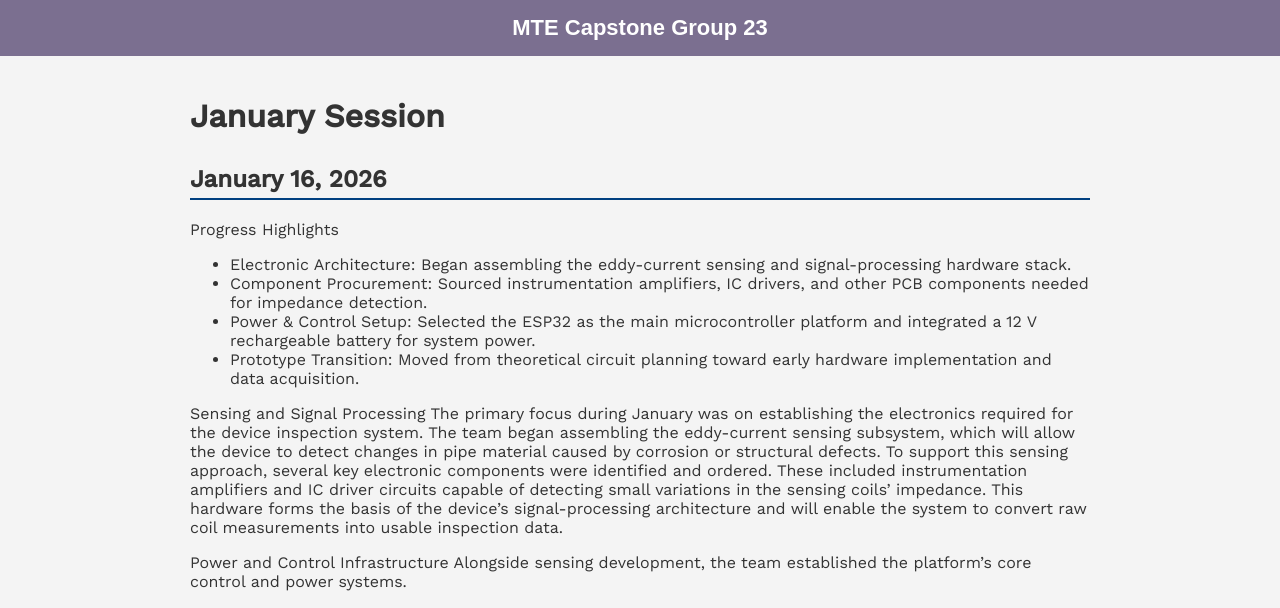
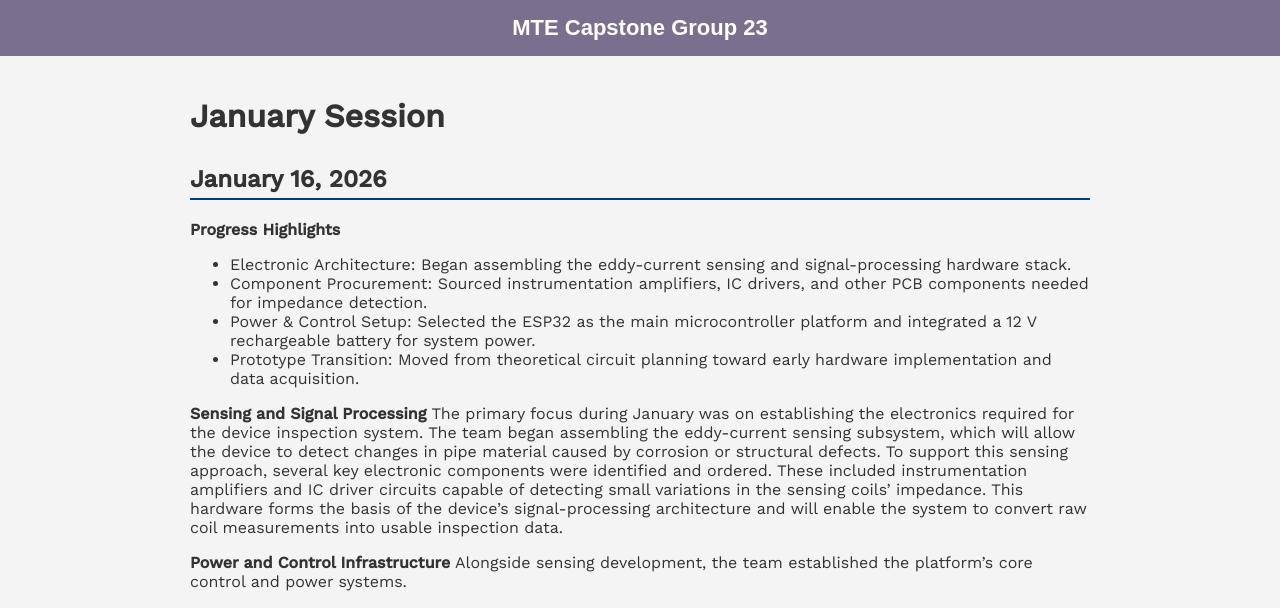
Before and after one commit to warisz/mte-capstone, a Jekyll site: the page built from meetings/jan-2026.md, in a window 1280 px wide and 1400 px high. Shown: the top 608 px of the window. Built offline with Jekyll 4.4.1, drawn with Linux system fonts in a browser that asks for light colours; some of the changed text lies outside the part shown.

Commit message:
Update jan-2026.md

```diff
--- a/meetings/jan-2026.md
+++ b/meetings/jan-2026.md
@@ -5,34 +5,44 @@
 
 # January Session
 ## January 16, 2026
-Progress Highlights
+**Progress Highlights**
 - Electronic Architecture: Began assembling the eddy-current sensing and signal-processing hardware stack.
 - Component Procurement: Sourced instrumentation amplifiers, IC drivers, and other PCB components needed for impedance detection.
 - Power & Control Setup: Selected the ESP32 as the main microcontroller platform and integrated a 12 V rechargeable battery for system power.
 - Prototype Transition: Moved from theoretical circuit planning toward early hardware implementation and data acquisition.
 
-Sensing and Signal Processing
+**Sensing and Signal Processing**
 The primary focus during January was on establishing the electronics required for the device inspection system. The team began assembling the eddy-current sensing subsystem, which will allow the device to detect changes in pipe material caused by corrosion or structural defects.
 To support this sensing approach, several key electronic components were identified and ordered. These included instrumentation amplifiers and IC driver circuits capable of detecting small variations in the sensing coils' impedance. This hardware forms the basis of the device’s signal-processing architecture and will enable the system to convert raw coil measurements into usable inspection data.
 
-Power and Control Infrastructure
+**Power and Control Infrastructure**
 Alongside sensing development, the team established the platform’s core control and power systems.
 - Power Supply: A rechargeable 12 V battery was integrated to power both the device’s motors and electronics, enabling independent operation during inspection tasks.
+  <p align="center">
+  <img src="../images/jan16_1.jpg" width="700"><br>
+  <img src="../images/jan16_2.jpg" width="700"><br>
+  <img src="../images/jan16_3.jpg" width="700"><br>
+  </p>
+- Microcontroller Platform: Development began using ESP32 boards, which provide the processing and communication capabilities required for early-stage testing. These boards will serve as the central hub for sensor data collection and system control.
+
+By the end of this phase, the project had moved beyond conceptual circuit design and into early hardware development, providing the core electronics infrastructure needed for future subsystem integration.
 
 ---
 
 ## January 23, 2026
-Progress Highlights
+**Progress Highlights**
 - Mechanical Integration: Began transitioning from design to physical assembly by acquiring structural hardware.
 - Assembly Preparation: Procured threaded inserts and installation tools for securing structural components.
 - Structural Strategy: Established assembly methods for joining printed and machined components.
 - Prototype Readiness: Prepared the mechanical framework needed for upcoming system integration and testing.
 
-Mechanical and Structural Integration
+**Mechanical and Structural Integration**
 Mechanical development progressed during January as the team began preparing the device’s structure for assembly. Efforts focused on acquiring and integrating the hardware needed to physically construct the prototype housing. These activities included:
 - Acquiring threaded inserts and specialized installation tools.
+  <p align="center">
+  <img src="../images/jan23_1.jpg" width="700"><br>
+  </p>
 - Establishing assembly methods for securely joining printed and machined components.
 - Preparing structural mounting solutions to ensure stability during device movement.
-
 These steps ensured that once electronic subsystems were ready, the device’s housing would be capable of supporting them.
 January represented a turning point for the project as development moved from conceptual design toward implementation. With electronic components selected, power and control systems defined, and mechanical assembly hardware prepared, the team established the foundational infrastructure required for building the first integrated prototype.
```
